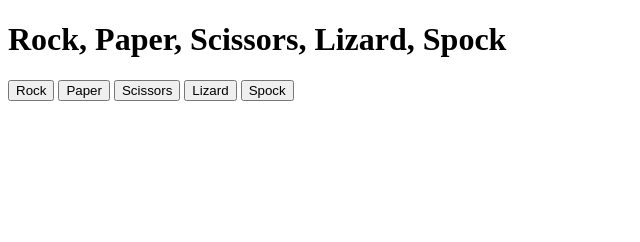
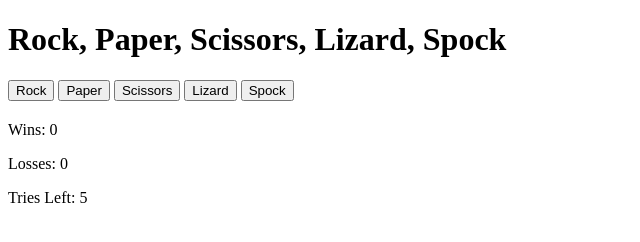
Before and after one commit to Charmungo98/Rock-Paper-Spock, a plain HTML site: page index.html in a window 1280 px wide. Shown: the whole page, without its empty margins (0-640 px from the left). Drawn offline with Linux system fonts and the light colour scheme.

Commit message:
adding score/result structure to index.html

```diff
--- a/index.html
+++ b/index.html
@@ -16,4 +16,12 @@
         <button id="lizard">Lizard</button>
         <button id="spock">Spock</button>
     </div>
+    <h2 id="result"></h2>
+    <div id="score">
+        <p>Wins: <span id="win">0</span></p>
+        <p>Losses: <span id="loss">0</span></p>
+        <p>Tries Left: <span id="tries">5</span></p>
+    </div>
+    <script src="script.js"></script>
 </body>
+</html>
```
